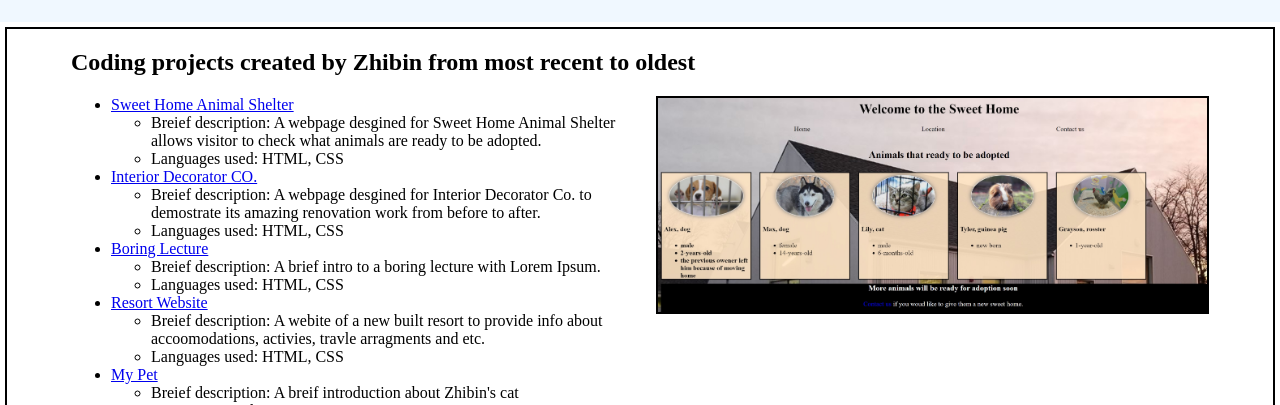
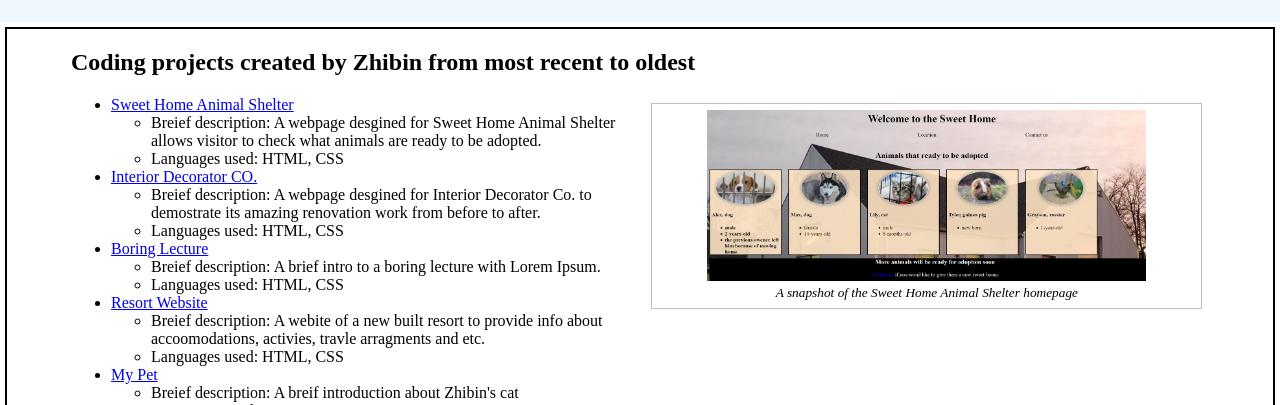
Before and after one commit to zbl14/about-me, a plain HTML site: page index.html in a window 1280 px wide. Shown: the part 395-800 px from the top of the page. Drawn offline with Linux system fonts and the light colour scheme.

Commit message:
add figcaption to the webpage snapshot

```diff
--- a/css/styles.css
+++ b/css/styles.css
@@ -57,12 +57,21 @@ h1 {
 }
 
 /* Coding prjoect list secction */
-.box ul img {
+.box ul figure {
   float: right;
   width: 50%;
-  border: 2px solid black;
+  text-align: center;
+  font-style: italic;
+  font-size: smaller;
+  text-indent: 0;
+  border: thin solid silver;
+  margin: 0.5em;
+  padding: 0.5em 0 0.5em 0;
 }
 
+.box ul figure img {
+  width:80%;
+}
 
 /* About me_background*/
 .underline {
--- a/index.html
+++ b/index.html
@@ -32,7 +32,10 @@
     <ul>
       <li>
         <a href="https://github.com/zbl14/animal-shelter.git">Sweet Home Animal Shelter</a>
+        <figure>
           <img src="img/snapshot-of-animal-shelter.jpg" alt="a snapshot of animal shelter">
+          <figcaption>A snapshot of the Sweet Home Animal Shelter homepage</figcaption>
+        </figure>
         <ul>
           <li>Breief description: A webpage desgined for Sweet Home Animal Shelter allows visitor to check what animals are ready to be adopted.</li>
           <li>Languages used: HTML, CSS</li>
```
Lines whose indentation alone changed are shown as unchanged.
